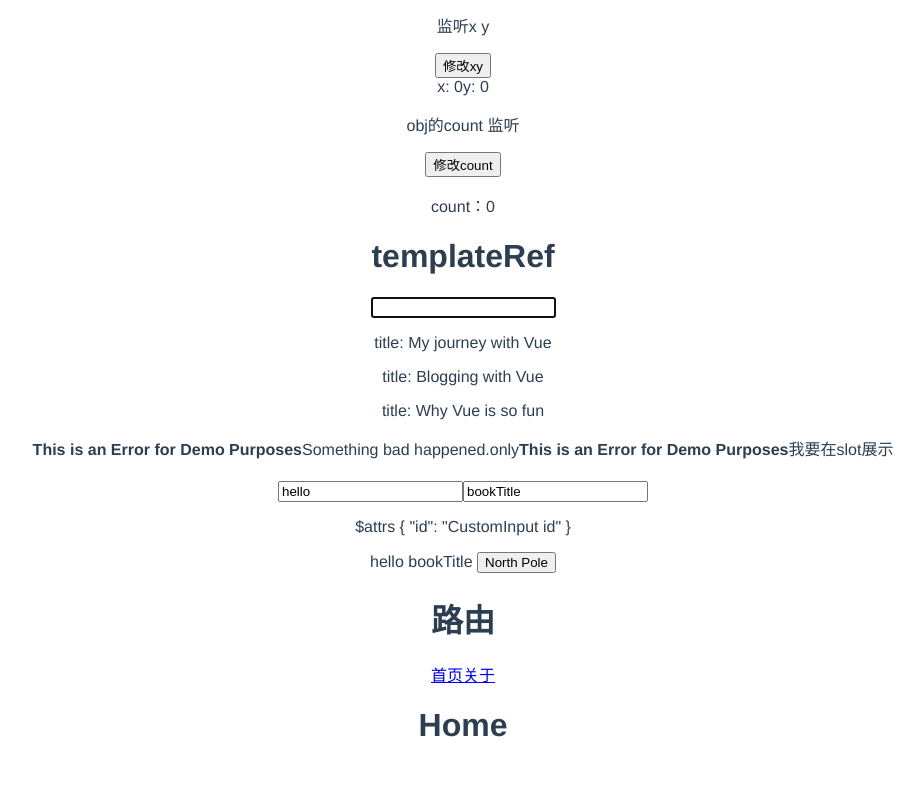
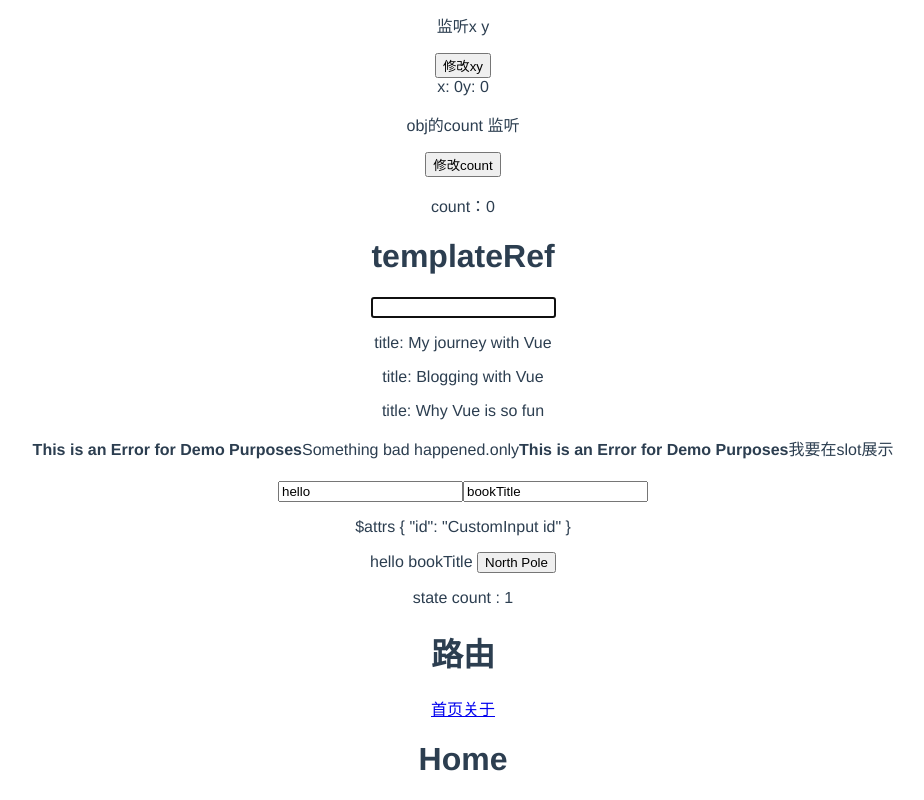
Before and after one commit to Talentjun/Vite-Vue3, a Vue app: page /#/home in a window 1280 px wide. Shown: the part 1054-1854 px from the top of the page, without its empty margins (177-1101 px from the left). Before the commit the page ends 1820 px from the top, so only its background shows below. Built offline with nearby package versions, Linux system fonts and the light colour scheme.

Commit message:
feat：store

```diff
--- a/src/App.vue
+++ b/src/App.vue
@@ -16,6 +16,7 @@ import BlogPost from './components/BlogPost.vue'
 import Slot from './components/Slot.vue'
 import CustomInput from './components/CustomInput.vue'
 import ProvideInject from './components/ProvideInject.vue'
+import Vuexs from './components/vuex.vue'
 
 const posts = ref([
   { id: 1, title: 'My journey with Vue' },
@@ -87,6 +88,7 @@ provide('location', {
   {{ bookTitle }}
 
   <ProvideInject />
+  <Vuexs></Vuexs>
   <h1>路由</h1>
   <p>
     <router-link to="/home">首页</router-link>
--- /dev/null
+++ b/src/components/vuex.vue
@@ -0,0 +1,16 @@
+<template>
+  <p>state count : {{ count }}</p>
+</template>
+
+<script setup>
+import useMapState from '../hooks/useMapState'
+
+const myState = useMapState({
+  count: (state) => state.count,
+})
+
+console.log('myState', myState)
+
+const { count } = myState
+console.log(count)
+</script>
--- /dev/null
+++ b/src/hooks/useMapState.js
@@ -0,0 +1,15 @@
+import { computed } from 'vue'
+import { mapState, useStore } from 'vuex'
+export default function (state) {
+  const store = useStore()
+
+  // const storeStateFns = mapState(state) // 没有模块拆分的写法
+  const storeStateFns = mapState('user', state) // 有模块拆分的写法
+
+  const storeState = {}
+  Object.keys(storeStateFns).forEach(fnKey => {
+    const fn = storeStateFns[fnKey].bind({ $store: store })
+    storeState[fnKey] = computed(fn)
+  })
+  return storeState
+}
--- a/src/main.js
+++ b/src/main.js
@@ -1,5 +1,6 @@
 import { createApp } from 'vue'
 import App from './App.vue'
 import router from './router'
+import store from './store'
 
-createApp(App).use(router).mount('#app')
+createApp(App).use(router).use(store).mount('#app')
--- a/src/store/index.js
+++ b/src/store/index.js
@@ -1,19 +1,7 @@
 import { createStore } from "vuex"
-
+import user from './modules/user'
 export default createStore({
-  state: {
-
-  },
-  getters: {
-
-  },
-  mutations: {
-
-  },
-  actions: {
-
-  },
   modules: {
-
+    user
   }
 })
--- /dev/null
+++ b/src/store/modules/user.js
@@ -0,0 +1,17 @@
+export default {
+  namespaced: true,
+  state() {
+    return {
+      count: 1
+    }
+  },
+  getters: {
+
+  },
+  mutations: {
+
+  },
+  actions: {
+
+  },
+}
```
